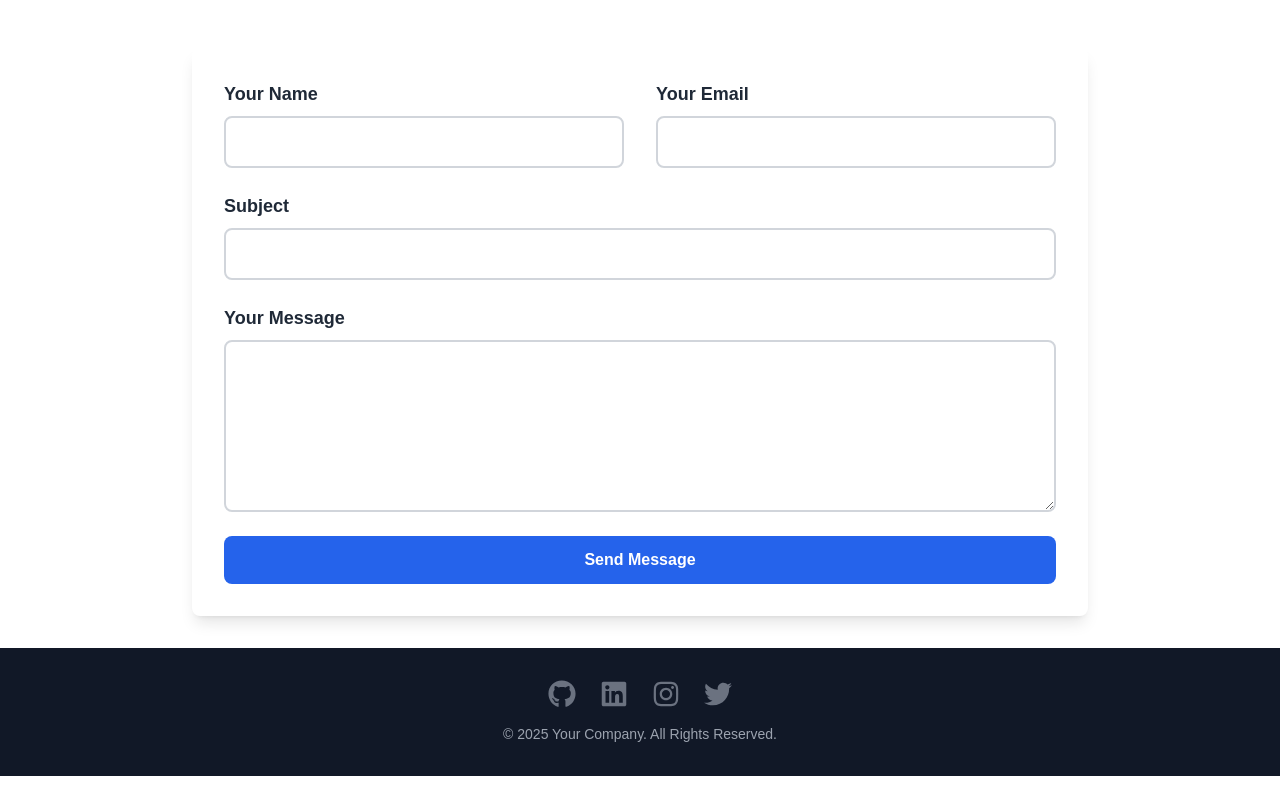
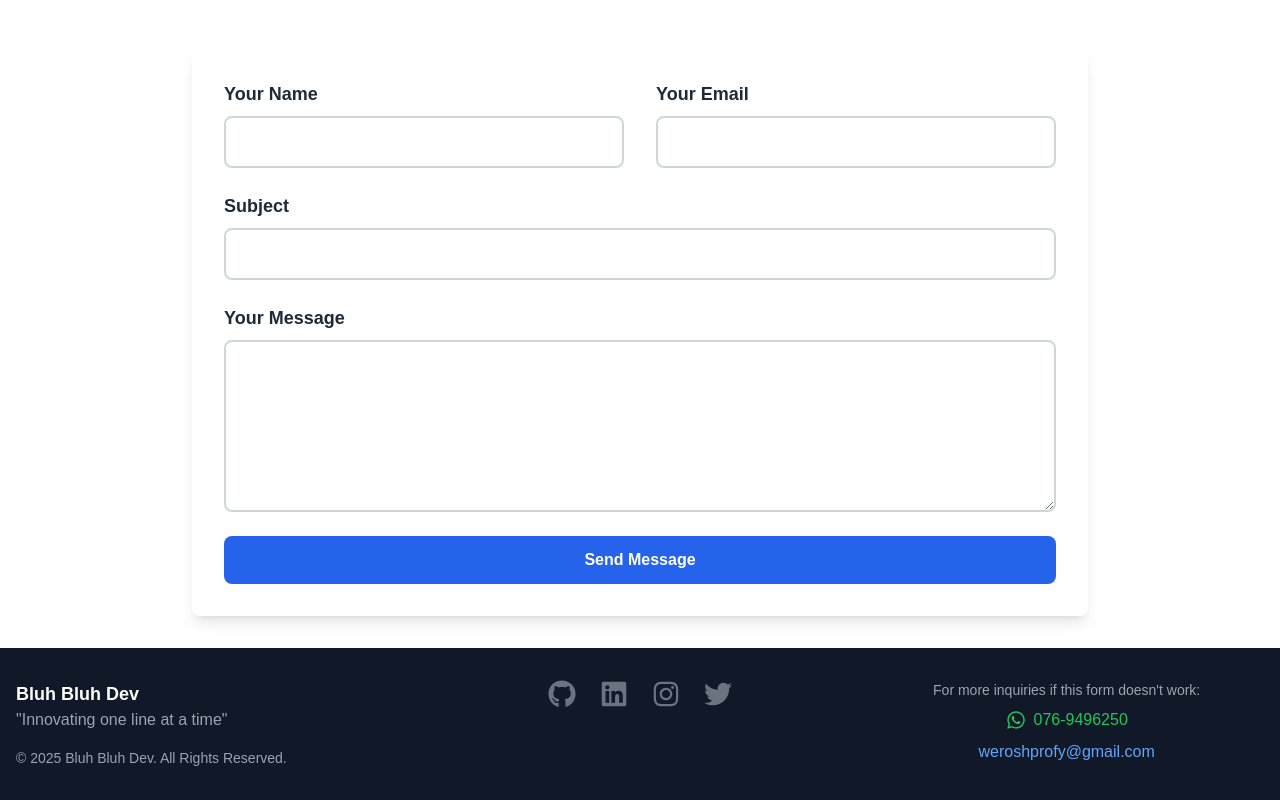
Before and after one commit to Werosh/bluhbluh, a React (Vite) app: page / in a window 1280 px wide. Shown: the part 5380-6180 px from the top of the page. Before the commit the page ends 6156 px from the top, so only its background shows below. Built offline with nearby package versions, Linux system fonts and the light colour scheme.

Commit message:
edit footer

```diff
--- a/src/Footer.jsx
+++ b/src/Footer.jsx
@@ -1,6 +1,12 @@
 import React from "react";
 import { motion } from "framer-motion";
-import { FaGithub, FaLinkedin, FaInstagram, FaTwitter } from "react-icons/fa";
+import {
+  FaGithub,
+  FaLinkedin,
+  FaInstagram,
+  FaTwitter,
+  FaWhatsapp,
+} from "react-icons/fa";
 
 const Footer = () => {
   return (
@@ -10,9 +16,18 @@ const Footer = () => {
       transition={{ duration: 1 }}
       className="py-8 text-white bg-gray-900"
     >
-      <div className="container flex flex-col items-center px-4 mx-auto">
-        {/* Social Media Icons */}
-        <div className="flex mb-4 space-x-6">
+      <div className="container grid gap-8 px-4 mx-auto sm:grid-cols-1 md:grid-cols-3">
+        {/* Left Section */}
+        <div className="text-left sm:text-center lg:text-left">
+          <h3 className="text-lg font-bold">Bluh Bluh Dev</h3>
+          <p className="text-gray-400">"Innovating one line at a time"</p>
+          <p className="mt-4 text-sm text-gray-400">
+            &copy; 2025 Bluh Bluh Dev. All Rights Reserved.
+          </p>
+        </div>
+
+        {/* Middle Section */}
+        <div className="flex justify-center space-x-6">
           <a
             href="https://github.com"
             target="_blank"
@@ -47,9 +62,30 @@ const Footer = () => {
           </a>
         </div>
 
-        {/* Copyright Text */}
-        <div className="text-sm text-center text-gray-400">
-          <p>&copy; 2025 Your Company. All Rights Reserved.</p>
+        {/* Right Section */}
+        <div className="text-center">
+          <p className="text-sm text-gray-400">
+            For more inquiries if this form doesn't work:
+          </p>
+          <p className="flex items-center justify-center mt-2">
+            <FaWhatsapp size={20} className="mr-2 text-green-500" />
+            <a
+              href="https://wa.me/94769496250"
+              target="_blank"
+              rel="noopener noreferrer"
+              className="text-green-500 transition-colors hover:text-green-600"
+            >
+              076-9496250
+            </a>
+          </p>
+          <p className="mt-2">
+            <a
+              href="mailto:weroshprofy@gmail.com"
+              className="text-blue-400 transition-colors hover:text-blue-500"
+            >
+              weroshprofy@gmail.com
+            </a>
+          </p>
         </div>
       </div>
     </motion.div>
```
